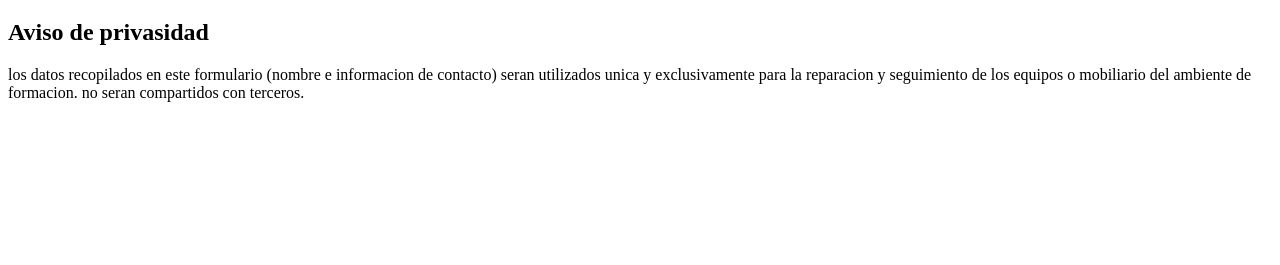
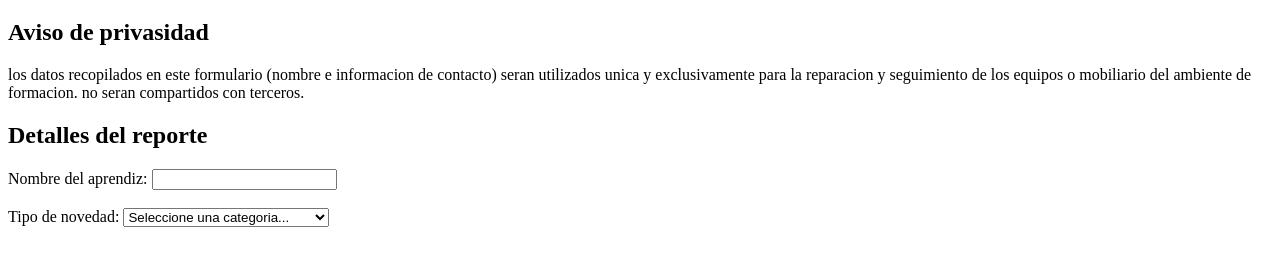
Before and after one commit to KonnySilva10/Basico-html, a plain HTML site: page reporte.html in a window 1280 px wide. Shown: the part 61-326 px from the top of the page. Drawn offline with Linux system fonts and the light colour scheme.

Commit message:
feat: agregar campos de entrada y seleccion con etiquetas accesibles

```diff
--- a/reporte.html
+++ b/reporte.html
@@ -15,8 +15,25 @@
       <h2>Aviso de privasidad</h2>
       <p>los datos recopilados en este formulario (nombre e informacion de contacto)  seran utilizados unica y exclusivamente para la reparacion y seguimiento de los equipos o mobiliario del ambiente de formacion. no seran compartidos con terceros.</p>
     </selction>
+    <!-- formulario aqui iniciaremos nuestro formulario en el siguiente paso-->
+     <h2>Detalles del reporte</h2>
 
-    <!-- formulario aqui iniciaremos nuestro formulario en el siguiente paso-->
+     <form action="#" method="POST">
+      <!-- campo de texto basico -->
+       <label for="nombrecompleto">Nombre del aprendiz:</label>
+       <input type="text" id="nombrecompleto" name="nombrecompleto" required>
+       <br><br>
+
+       <!-- lista desplegable (combobox) -->
+        <label for="tiponovedad">Tipo de novedad:</label>
+        <select id="tipoNovedad" name="tiponovedad" required>
+          <option value="">Seleccione una categoria...</option>
+          <option value="hardware">daño e equipo de computo</option>
+          <option value="software">falla de software o red</option>
+          <option value="infraestructura"> daño e mobiliario o electricidad</option>
+        </select>
+        <br><br>
+
   </main>
 </body>
 </html>
```
